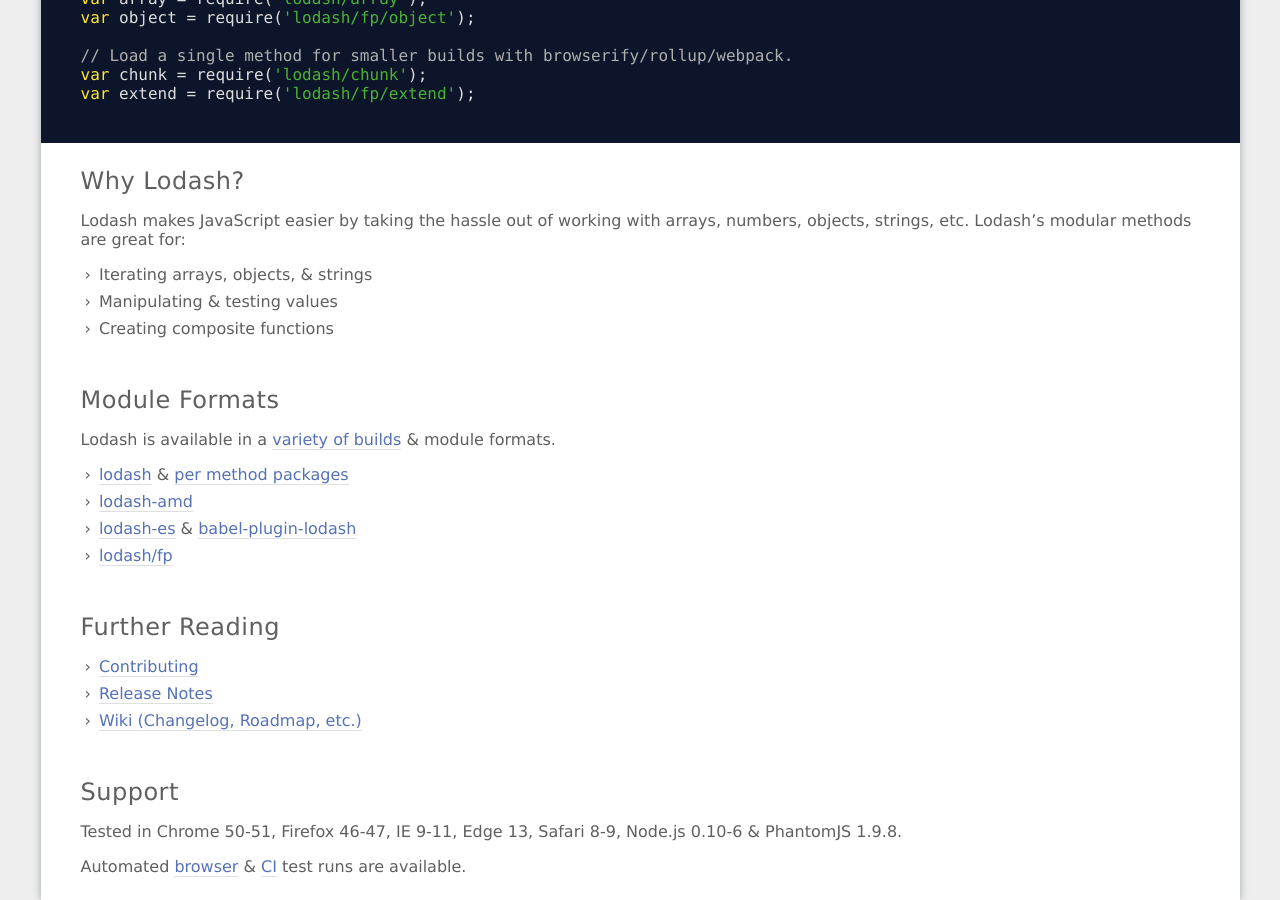
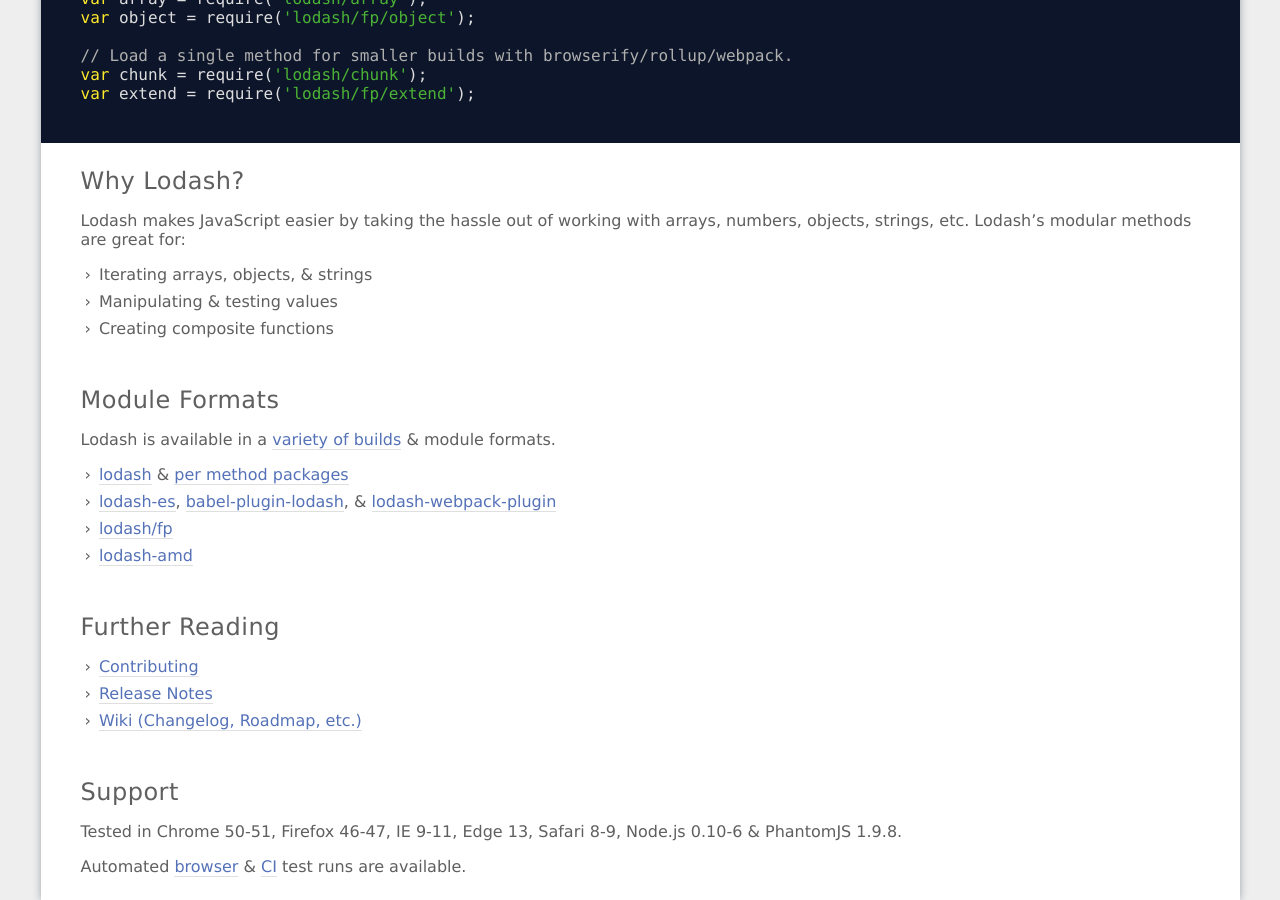
Before and after one commit to lodash/lodash.com, a Jekyll site: the page built from index.html, in a window 1280 px wide and 900 px high, scrolled down 1253 px. Built offline with Jekyll 4.4.1, drawn with Linux system fonts in a browser that asks for light colours; nearby versions of some CDN libraries.

Commit message:
Add lodash-webpack-plugin reference.

```diff
--- a/index.html
+++ b/index.html
@@ -75,9 +75,9 @@
   <p>Lodash is available in a <a href="/custom-builds">variety of builds</a> &amp; module formats.</p>
   <ul class="chevron">
     <li><a href="https://www.npmjs.com/package/lodash">lodash</a> &amp; <a href="https://www.npmjs.com/browse/keyword/lodash-modularized">per method packages</a></li>
+    <li><a href="https://www.npmjs.com/package/lodash-es">lodash-es</a>, <a href="https://www.npmjs.com/package/babel-plugin-lodash">babel-plugin-lodash</a>, &amp; <a href="https://www.npmjs.com/package/lodash-webpack-plugin">lodash-webpack-plugin</a></li>
+    <li><a href="https://github.com/lodash/lodash/tree/{{ site.release }}-npm/fp">lodash/fp</a></li>
     <li><a href="https://www.npmjs.com/package/lodash-amd">lodash-amd</a></li>
-    <li><a href="https://www.npmjs.com/package/lodash-es">lodash-es</a> &amp; <a href="https://www.npmjs.com/package/babel-plugin-lodash">babel-plugin-lodash</a></li>
-    <li><a href="https://github.com/lodash/lodash/tree/{{ site.release }}-npm/fp">lodash/fp</a></li>
   </ul>
 </section>
 
```
